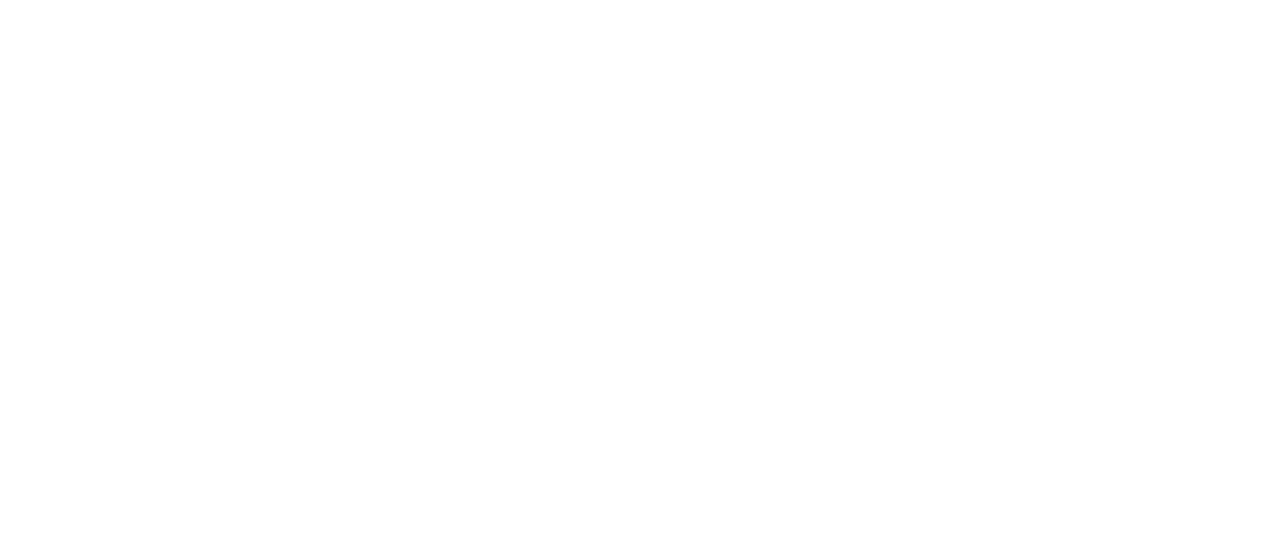
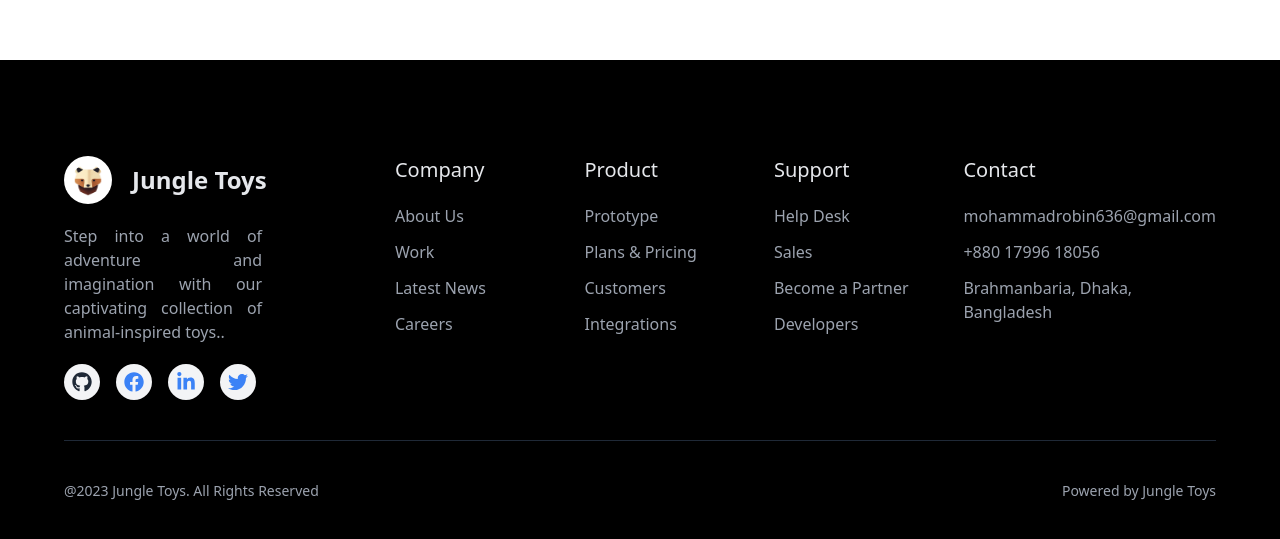
Before and after one commit to Robin0787/Jungle-Toys, a React (Vite) app: page / in a window 1280 px wide. Shown: the part 2307-2846 px from the top of the page. Before the commit the page ends 2255 px from the top, so only its background shows below. Built offline with nearby package versions, Linux system fonts and the light colour scheme; no server answers.

Commit message:
Added Footer Page

```diff
--- a/index.html
+++ b/index.html
@@ -2,9 +2,9 @@
 <html lang="en">
   <head>
     <meta charset="UTF-8" />
-    <link rel="icon" type="image/svg+xml" href="/vite.svg" />
+    <link rel="icon" type="image/svg+xml" href="/title.png" />
     <meta name="viewport" content="width=device-width, initial-scale=1.0" />
-    <title>Vite + React</title>
+    <title>Jungle Toys</title>
   </head>
   <body>
     <div id="root"></div>
--- a/src/Layouts/Main.jsx
+++ b/src/Layouts/Main.jsx
@@ -1,15 +1,17 @@
 import React from 'react';
 import { Toaster } from 'react-hot-toast';
 import { Outlet } from 'react-router-dom';
+import Footer from '../Shared/Footer/Footer';
 import Menu from '../Shared/Menu/Menu';
 
 const Main = () => {
     return (
-        <div className='text-center font-thin'>
-            <article className='w-[90%] mx-auto'>
+        <div className='font-thin'>
+            <article className='w-[90%] mx-auto overflow-hidden'>
             <Menu />
             <Outlet />
             </article>
+            <Footer />
             <Toaster />
         </div>
     );
--- a/src/Pages/Home/Banner/Banner.jsx
+++ b/src/Pages/Home/Banner/Banner.jsx
@@ -48,7 +48,7 @@ const Banner = () => {
                     </button>
                 </div>
             </article>
-            <article className='md:w-1/2 lg:pb-10 lg:px-5'>
+            <article className='md:w-1/2 lg:pb-10 lg:px-5 '>
                 <div data-aos="fade-left"
                         data-aos-offset="200"
                         data-aos-delay="50"
--- /dev/null
+++ b/src/Shared/Footer/Footer.jsx
@@ -0,0 +1,66 @@
+import React from 'react';
+import { FaFacebook, FaGithub, FaLinkedinIn, FaTwitter } from 'react-icons/fa';
+import logo from "../../assets/logo.png";
+const Footer = () => {
+    return (
+        <section className='bg-black text-gray-200 py-24 mt-20 lg:mt-28 mx-auto'>
+            <article className='w-[90%] mx-auto grid grid-cols-2 md:grid-cols-3 lg:grid-cols-[2fr_1fr_1fr_1fr_1fr] gap-12 '>
+                <div className='space-y-5'>
+                    <div className='flex items-center gap-5'>
+                        <img src={logo} alt="" className='h-12 w-12 bg-white p-2 rounded-full' />
+                    <h2 className="text-2xl font-bold">Jungle Toys</h2>
+                    </div>
+                    <p className="text-md text-justify text-gray-400 w-[70%]">Step into a world of adventure and imagination with our captivating collection of animal-inspired toys..</p>
+                    <div className='flex items-center justify-start gap-4'>
+                            <a target='_blank' href='https://github.com/Robin0787' className='bg-gray-100 hover:bg-gray-200 duration-300 p-2 cursor-pointer rounded-full text-gray-800'><FaGithub className='h-5 w-5 hover:scale-110 duration-500' /></a>
+                            <a target='_blank' href='https://web.facebook.com/robin0787'  className='bg-gray-100 hover:bg-gray-200 duration-300 p-2 cursor-pointer rounded-full text-blue-500'><FaFacebook className='h-5 w-5 hover:scale-110 duration-500' /></a>
+                            <a target='_blank' href='https://www.linkedin.com/in/robin0787/'  className='bg-gray-100 hover:bg-gray-200 duration-300 p-2 cursor-pointer rounded-full text-blue-500'><FaLinkedinIn className='h-5 w-5 hover:scale-110 duration-500' /></a>
+                            <a target='_blank' href='https://twitter.com/Mohamma19904459'  className='bg-gray-100 hover:bg-gray-200 duration-300 p-2 cursor-pointer rounded-full text-blue-500'><FaTwitter className='h-5 w-5 hover:scale-110 duration-500' /></a>
+                        </div>
+                </div>
+                <div className='space-y-5'>
+                    <h2 className="text-xl">Company</h2>
+                    <ul className='list-none space-y-3 text-gray-400'>
+                        <li>About Us</li>
+                        <li>Work</li>
+                        <li>Latest News</li>
+                        <li>Careers</li>
+                    </ul>
+                </div>
+                <div className='space-y-5'>
+                    <h2 className="text-xl">Product</h2>
+                    <ul className='list-none space-y-3 text-gray-400'>
+                        <li>Prototype</li>
+                        <li>Plans & Pricing</li>
+                        <li>Customers</li>
+                        <li>Integrations</li>
+                    </ul>
+                </div>
+                <div className='space-y-5'>
+                    <h2 className="text-xl">Support</h2>
+                    <ul className='list-none space-y-3 text-gray-400'>
+                        <li>Help Desk</li>
+                        <li>Sales</li>
+                        <li>Become a Partner</li>
+                        <li>Developers</li>
+                    </ul>
+                </div>
+                <div className='space-y-5'>
+                    <h2 className="text-xl">Contact</h2>
+                    <ul className='list-none space-y-3 text-gray-400'>
+                        <li>mohammadrobin636@gmail.com</li>
+                        <li>+880 17996 18056</li>
+                        <li>Brahmanbaria, Dhaka, Bangladesh</li>
+                    </ul>
+                </div>
+            </article>
+            <hr className='border-gray-800 my-10 w-[90%] mx-auto'/>
+            <div className='w-[90%] mx-auto flex justify-between items-center text-sm text-gray-400'>
+                <p>@2023 Jungle Toys. All Rights Reserved</p>
+                <p>Powered by Jungle Toys</p>
+            </div>
+        </section>
+    );
+};
+
+export default Footer;
--- a/tailwind.config.js
+++ b/tailwind.config.js
@@ -4,8 +4,6 @@ export default {
     "./index.html",
     "./src/**/*.{js,ts,jsx,tsx}",
   ],
-  theme: {
-    extend: {},
-  },
+  theme: {},
   plugins: [require("daisyui")],
 }
```
Also changed, not shown: public/title.png (added).
